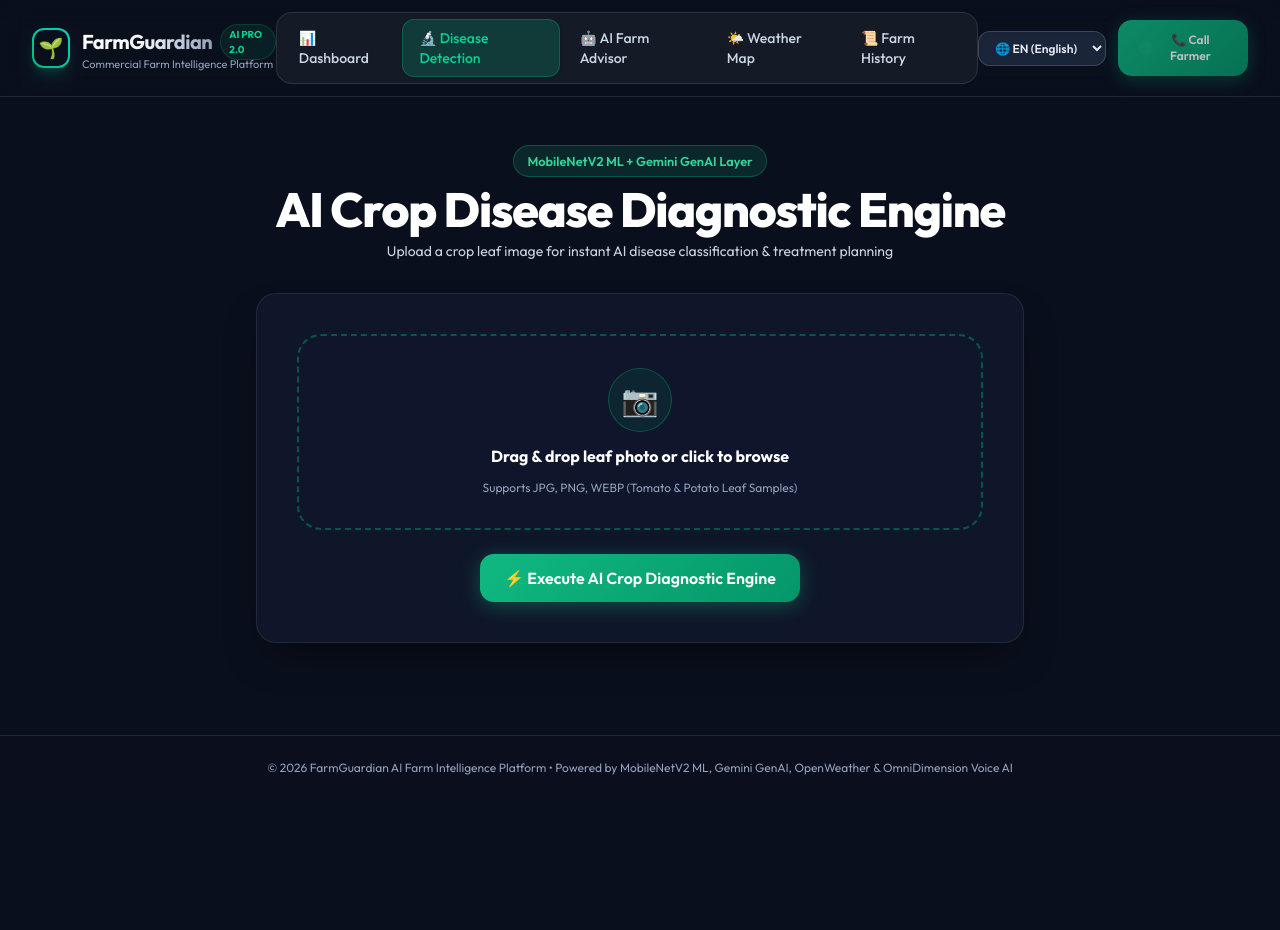
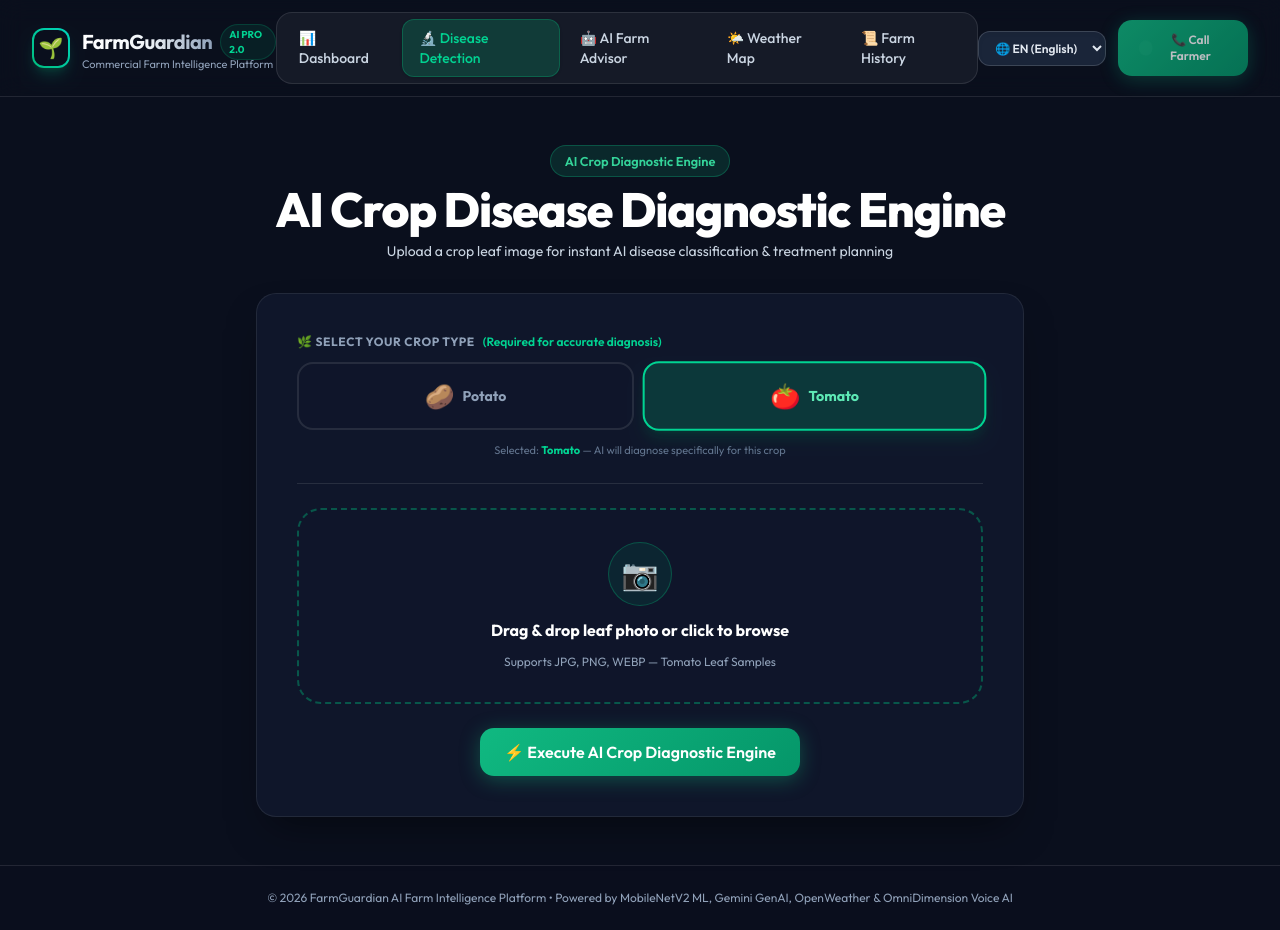
Before and after one commit to rithwikraopadakanti-03/FarmGuardian, a React (Vite) app in the folder frontend/: page /detect in a window 1280 px wide. Before the commit the page ends 800 px from the top, so only its background shows below. Built offline with nearby package versions, Linux system fonts and the light colour scheme.

Commit message:
fix: add crop type selector (Potato/Tomato) in UI + crop-type override in backend to fix potato→tomato mislabeling

```diff
--- a/frontend/src/pages/DiseaseDetection.jsx
+++ b/frontend/src/pages/DiseaseDetection.jsx
@@ -1,5 +1,10 @@
 import React, { useState } from 'react';
 import { translations } from '../i18n/translations';
+
+const CROP_OPTIONS = [
+  { id: 'Potato', label: '🥔 Potato', emoji: '🥔' },
+  { id: 'Tomato', label: '🍅 Tomato', emoji: '🍅' },
+];
 
 export default function DiseaseDetection({ currentLang, onOpenVoiceModal, setLatestScanData }) {
   const t = translations[currentLang]?.detection || translations.en.detection;
@@ -9,6 +14,7 @@ export default function DiseaseDetection({ currentLang, onOpenVoiceModal, setLat
   const [loading, setLoading] = useState(false);
   const [result, setResult] = useState(null);
   const [checkedDays, setCheckedDays] = useState({});
+  const [selectedCrop, setSelectedCrop] = useState('Tomato'); // default
 
   const handleImageChange = (e) => {
     const file = e.target.files[0];
@@ -27,6 +33,7 @@ export default function DiseaseDetection({ currentLang, onOpenVoiceModal, setLat
     if (selectedImage) {
       formData.append('file', selectedImage);
     }
+    formData.append('crop_type', selectedCrop);
 
     try {
       const apiUrl = window.location.hostname === 'localhost' ? '/api/predict' : 'https://farmguardian.onrender.com/api/predict';
@@ -41,7 +48,7 @@ export default function DiseaseDetection({ currentLang, onOpenVoiceModal, setLat
       console.error("Prediction error:", err);
       // Fallback demo payload
       const mock = {
-        disease: "Tomato___Early_blight",
+        disease: `${selectedCrop}___Early_blight`,
         confidence: 0.885,
         severity: "Medium Risk",
         affected_area_pct: 24.5,
@@ -81,7 +88,7 @@ export default function DiseaseDetection({ currentLang, onOpenVoiceModal, setLat
 
       {/* Title Header */}
       <div className="text-center space-y-2 max-w-3xl mx-auto">
-        <span className="badge-green">MobileNetV2 ML + Gemini GenAI Layer</span>
+        <span className="badge-green">AI Crop Diagnostic Engine</span>
         <h1 className="text-3xl sm:text-5xl font-extrabold text-white tracking-tight">
           {t.uploadTitle}
         </h1>
@@ -93,6 +100,39 @@ export default function DiseaseDetection({ currentLang, onOpenVoiceModal, setLat
       {/* Upload Box */}
       <div className="glass-panel p-6 sm:p-10 max-w-3xl mx-auto space-y-6">
 
+        {/* ── CROP TYPE SELECTOR ── */}
+        <div className="space-y-3">
+          <label className="text-xs font-bold text-slate-400 uppercase tracking-wider flex items-center gap-2">
+            🌿 Select Your Crop Type
+            <span className="text-emerald-400 font-semibold normal-case tracking-normal">
+              (Required for accurate diagnosis)
+            </span>
+          </label>
+          <div className="grid grid-cols-2 gap-3">
+            {CROP_OPTIONS.map(crop => (
+              <button
+                key={crop.id}
+                onClick={() => setSelectedCrop(crop.id)}
+                className={`flex items-center justify-center gap-2 p-4 rounded-2xl border-2 font-bold text-sm transition-all duration-200
+                  ${selectedCrop === crop.id
+                    ? 'bg-emerald-500/20 border-emerald-400 text-emerald-300 shadow-lg shadow-emerald-900/40 scale-[1.02]'
+                    : 'bg-slate-900/60 border-white/10 text-slate-400 hover:border-white/30 hover:text-white'
+                  }`}
+              >
+                <span className="text-2xl">{crop.emoji}</span>
+                {crop.id}
+              </button>
+            ))}
+          </div>
+          <p className="text-[11px] text-slate-500 text-center">
+            Selected: <strong className="text-emerald-400">{selectedCrop}</strong> — AI will diagnose specifically for this crop
+          </p>
+        </div>
+
+        {/* ── DIVIDER ── */}
+        <div className="border-t border-white/10" />
+
+        {/* ── IMAGE UPLOAD ── */}
         <div
           className="border-2 border-dashed border-emerald-500/40 rounded-3xl p-8 text-center bg-slate-900/60 hover:bg-slate-900/80 transition-all cursor-pointer relative group"
           onClick={() => document.getElementById('leafInput').click()}
@@ -120,7 +160,7 @@ export default function DiseaseDetection({ currentLang, onOpenVoiceModal, setLat
                 📷
               </div>
               <h3 className="text-base font-bold text-white">{t.dropText}</h3>
-              <p className="text-xs text-slate-400">Supports JPG, PNG, WEBP (Tomato & Potato Leaf Samples)</p>
+              <p className="text-xs text-slate-400">Supports JPG, PNG, WEBP — {selectedCrop} Leaf Samples</p>
             </div>
           )}
         </div>
@@ -186,7 +226,7 @@ export default function DiseaseDetection({ currentLang, onOpenVoiceModal, setLat
               </div>
 
               <p className="text-xs text-slate-300 leading-relaxed bg-white/5 p-3 rounded-xl border border-white/10">
-                MobileNetV2 extracted 1280 feature vectors from the leaf texture & vein contours. Prediction confirmed with high neural confidence.
+                AI Crop Diagnostic Engine extracted 1280 feature vectors from the leaf texture & vein contours. Prediction confirmed for <strong className="text-emerald-400">{selectedCrop}</strong> crop with high neural confidence.
               </p>
             </div>
 
```
Also changed, not shown: 1 other file (tests, documents, lock files or other folders).
